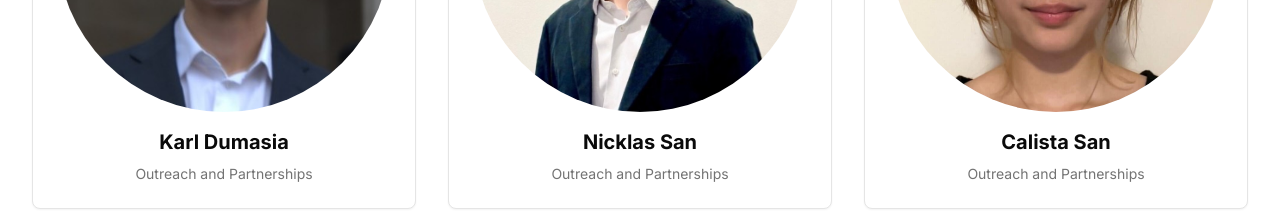
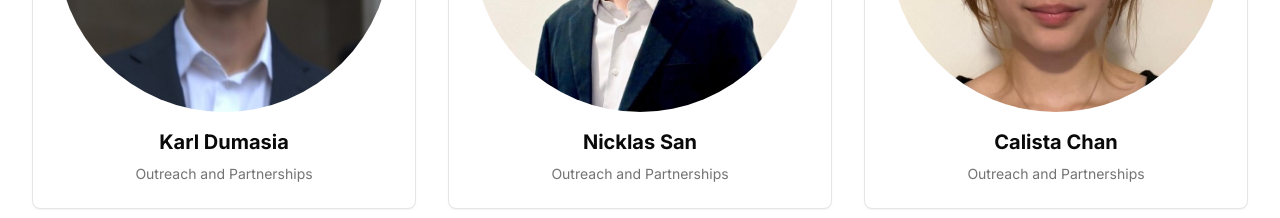
Before and after one commit to edegwaregodwin/Luna, a Next.js app: page /team in a window 1280 px wide. Shown: the part 2280-2498 px from the top of the page. Built offline with nearby package versions, Linux system fonts and the light colour scheme.

Commit message:
updated name

```diff
--- a/app/team/constants.ts
+++ b/app/team/constants.ts
@@ -86,7 +86,7 @@ export const teamMembers: {
     image: NicklasImage,
   },
   {
-    name: "Calista San",
+    name: "Calista Chan",
     role: "Outreach and Partnerships",
     image: CalistaImage,
   },
```
